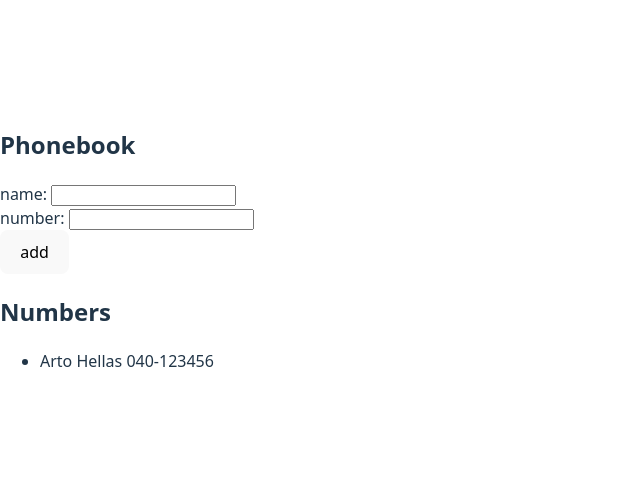
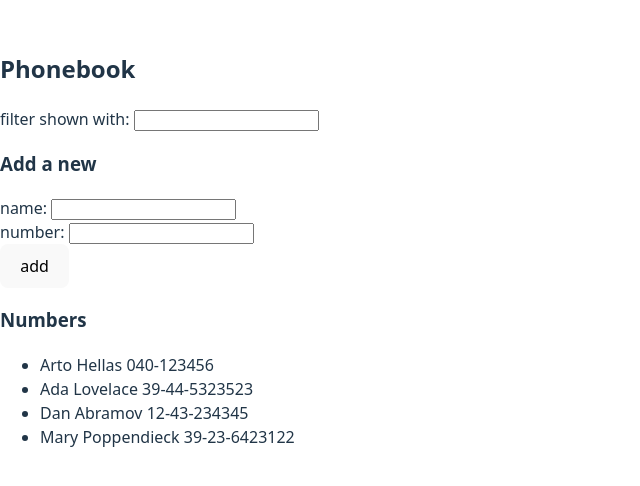
Before and after one commit to DilshanCheerangan/FullStack, a React (Vite) app in the folder part2/phonebook/phonebook-frontend/: page / in a window 1280 px wide. Shown: the part 152-638 px from the top of the page, without its empty margins (0-640 px from the left). Built offline with nearby package versions, Linux system fonts and the light colour scheme.

Commit message:
2.9 done

```diff
--- a/part2/phonebook/phonebook-frontend/src/App.jsx
+++ b/part2/phonebook/phonebook-frontend/src/App.jsx
@@ -2,10 +2,14 @@
 
 const App = () => {
   const [persons, setPersons] = useState([
-    { name: 'Arto Hellas', number: '040-123456' }
+    { name: 'Arto Hellas', number: '040-123456' },
+    { name: 'Ada Lovelace', number: '39-44-5323523' },
+    { name: 'Dan Abramov', number: '12-43-234345' },
+    { name: 'Mary Poppendieck', number: '39-23-6423122' }
   ])
   const [newName, setNewName] = useState('')
   const [newNumber, setNewNumber] = useState('')
+  const [filter, setFilter] = useState('')
 
   const handleNameChange = (event) => {
     setNewName(event.target.value)
@@ -13,6 +17,10 @@
 
   const handleNumberChange = (event) => {
     setNewNumber(event.target.value)
+  }
+
+  const handleFilterChange = (event) => {
+    setFilter(event.target.value)
   }
 
   const addPerson = (event) => {
@@ -37,10 +45,20 @@
     setNewNumber('')
   }
 
+  const personsToShow = persons.filter(person =>
+    person.name.toLowerCase().includes(filter.toLowerCase())
+  )
+
   return (
     <div>
       <h2>Phonebook</h2>
 
+      <div>
+        filter shown with:{' '}
+        <input value={filter} onChange={handleFilterChange} />
+      </div>
+
+      <h3>Add a new</h3>
       <form onSubmit={addPerson}>
         <div>
           name: <input value={newName} onChange={handleNameChange} />
@@ -53,9 +71,9 @@
         </div>
       </form>
 
-      <h2>Numbers</h2>
+      <h3>Numbers</h3>
       <ul>
-        {persons.map(person => (
+        {personsToShow.map(person => (
           <li key={person.name}>
             {person.name} {person.number}
           </li>
```
